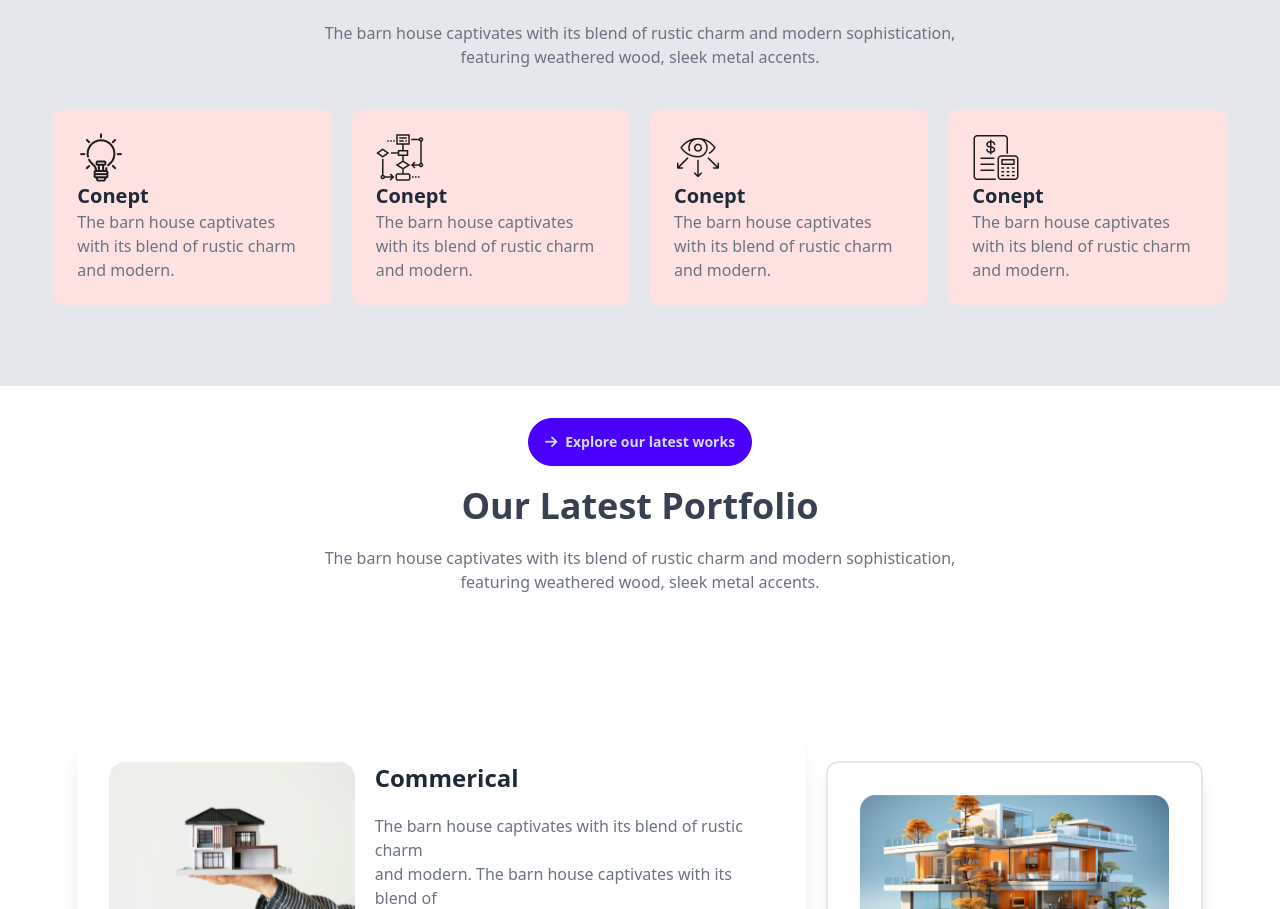
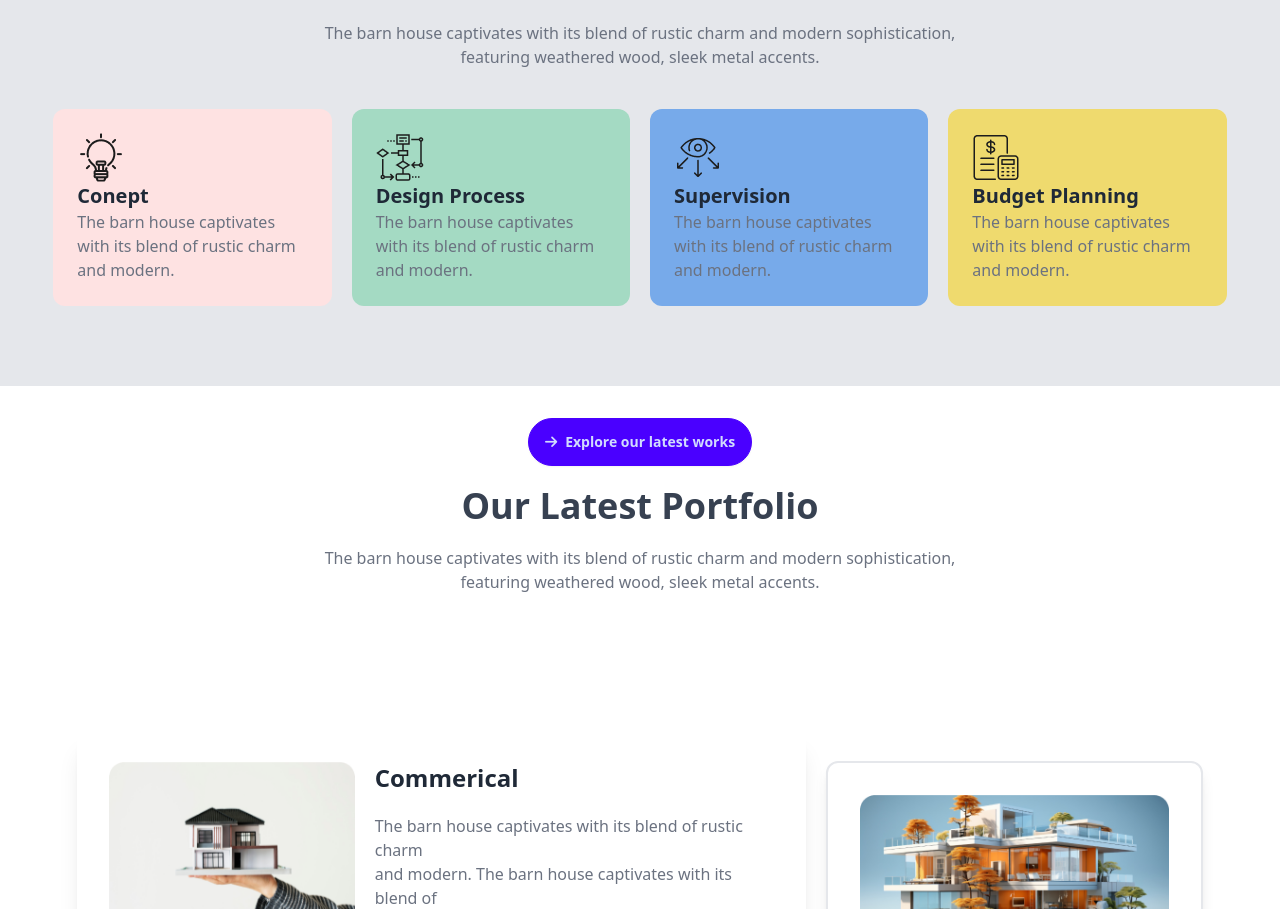
Before and after one commit to M-Rakib-Ahmed/assignment-03, a plain HTML site: page index.html in a window 1280 px wide. Shown: the part 1765-2674 px from the top of the page. Drawn offline with nearby package versions, Linux system fonts and the light colour scheme.

Commit message:
file added

```diff
--- a/index.html
+++ b/index.html
@@ -134,19 +134,19 @@
         <h6 class="text-xl font-semibold capitalize">conept</h6>
         <p class="text-gray-500">The barn house captivates <br> with its blend of rustic charm and modern.</p>
       </div>
-      <div class=" bg-red-100 p-6 rounded-xl">
+      <div class="rakib-color p-6 rounded-xl">
         <img src="assets/flow-chart.png" alt="">
-        <h6 class="text-xl font-semibold capitalize">conept</h6>
+        <h6 class="text-xl font-semibold capitalize">Design Process</h6>
         <p class="text-gray-500">The barn house captivates <br> with its blend of rustic charm and modern.</p>
       </div>
-      <div class=" bg-red-100 p-6 rounded-xl">
+      <div class="rana p-6 rounded-xl">
         <img src="assets/vision.png" alt="">
-        <h6 class="text-xl font-semibold capitalize">conept</h6>
+        <h6 class="text-xl font-semibold capitalize">Supervision</h6>
         <p class="text-gray-500">The barn house captivates <br> with its blend of rustic charm and modern.</p>
       </div>
-      <div class=" bg-red-100 p-6 rounded-xl">
+      <div class="kaka p-6 rounded-xl">
         <img src="assets/budget-planning.png" alt="">
-        <h6 class="text-xl font-semibold capitalize">conept</h6>
+        <h6 class="text-xl font-semibold capitalize">Budget Planning</h6>
         <p class="text-gray-500">The barn house captivates <br> with its blend of rustic charm and modern.</p>
       </div>
 
--- a/style.css
+++ b/style.css
@@ -4,3 +4,17 @@
     background-size: cover;
     padding-top: 20px;
 }
+
+.yello{
+    background-color:#EFDA6E ;
+}
+
+.rakib-color{
+    background-color: #A4DAC3;
+}
+.rana{
+  background-color: #77AAEA;
+}
+.kaka{
+    background-color:#EFDA6E ;
+}
```
